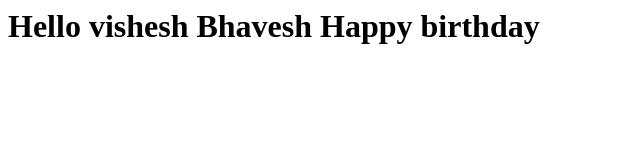
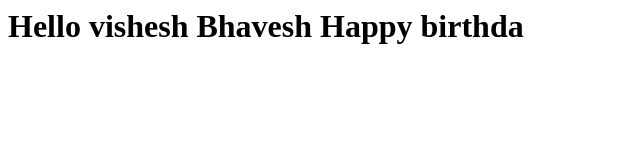
Before and after one commit to 2sidpatill/sidjenkins, a plain HTML site: page index.html in a window 1280 px wide. Shown: the full height of the page, 0-640 px from the left. Drawn offline with Linux system fonts and the light colour scheme.

Commit message:
Update index.html

```diff
--- a/index.html
+++ b/index.html
@@ -1,2 +1,2 @@
 <h1> Hello vishesh Bhavesh
-Happy birthday</h1>
+Happy birthda</h1>
```
